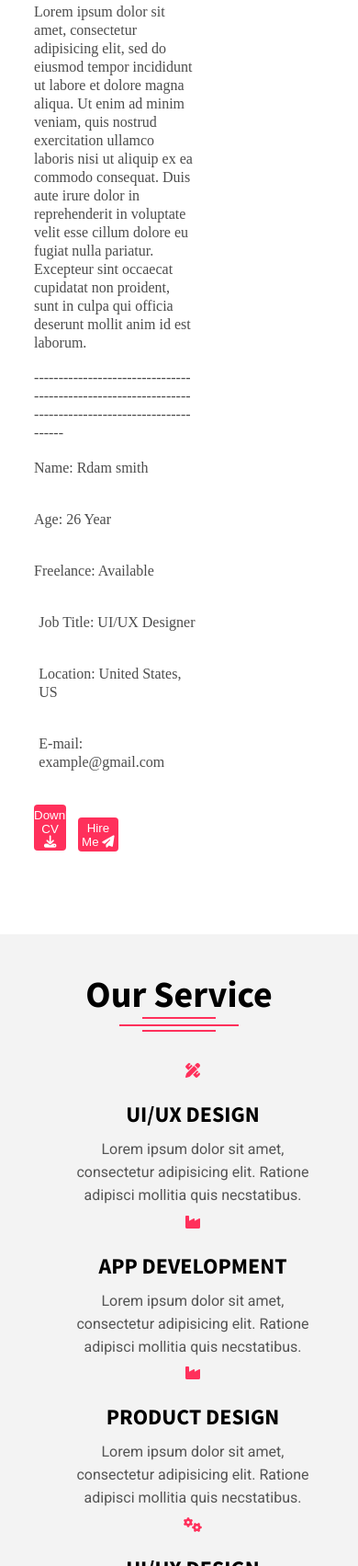
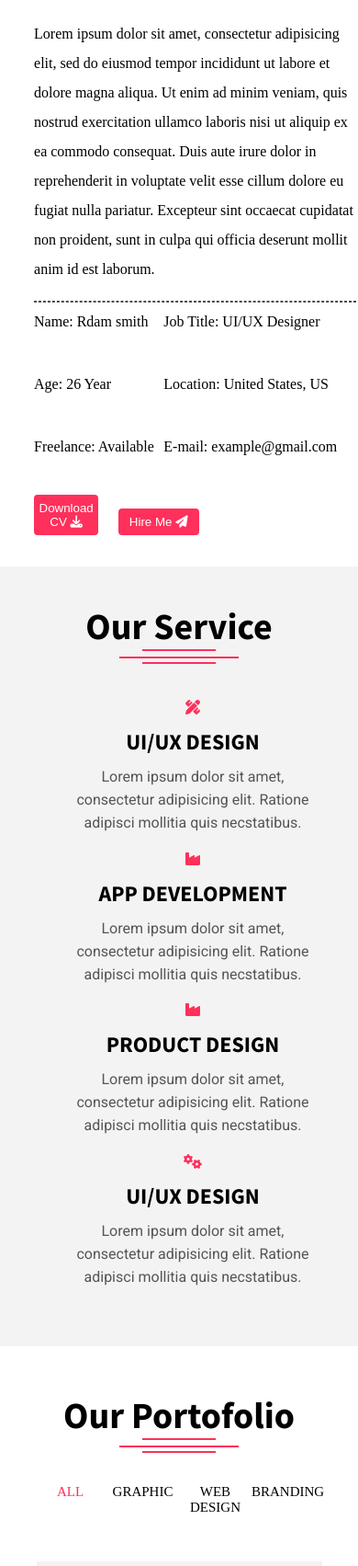
Before and after one commit to Aliaa18/NewFokir, a plain HTML site: page index.html in a window 390 px wide. Shown: the part 1328-3031 px from the top of the page at 92% size. Drawn offline with nearby package versions, Linux system fonts and the light colour scheme.

Commit message:
third commit

```diff
--- a/Css/main.css
+++ b/Css/main.css
@@ -208,10 +208,11 @@ float: left;
 /* right: 5%; */
 
 }
-#about .about-info p{
-  color: #333333e0;
-  line-height: 20px;
+.about-info .dash{
+  border: 0.7px dashed #333333e0;
+  margin-bottom: 5px;
 }
+
 #about .information1{
   float: left;
 }
@@ -311,29 +312,33 @@ transition: 1s;
 }
   #service .child{
     width: 25%;
-    /* height:  200px ; */
     float: left;
     padding-inline:2%;
+    padding-block: 5px;
     text-align: center;
-    transition: 0.3s background-color;
+    transition: background-color  0.3s;
     border-radius: 5px;
+    transition: transform 0.3s  ;
   }
   #service .child .i{
     color: #ff305b;
     width: 30px;
     height: 30px;
-    transition: 0.3s transform ;
+    transition:transform 0.3s  ;
     margin: auto;
+
   }
 #service .child:hover {
   background-color: #fff;
+  transform: scaleY(1.1);
+  cursor: pointer;
 }
 #service .child:hover  .i{
-  transform: scale(1.2);
+  transform: scale(1.1);
 
 }
   #service .child h3{
-    margin-block: 10px;
+    margin-bottom: 10px;
     font-size: 24px;
     font-family: 'Source Sans Pro', sans-serif;
   }
@@ -437,7 +442,7 @@ transition: 1s;
 #mini .text{
 
   height: 40%;
-   width: 90%;
+   width: 80%;
   margin: auto;
 }
 #mini .child{
@@ -630,14 +635,17 @@ transition: 1s;
 }
 #contact button{
   background-color: #ff305b;
-  height: 40px;
+  height: 50px;
   width: 30%;
   border-radius: 5px;
   border: 3px solid transparent;
   margin-top: 40px;
   font-family: 'Roboto', sans-serif;
   font-size: 16px;
+  cursor: pointer;
+  padding-block: 3px;
 }
+
         #contact .end{
          width: 100%;
          height: 25vh;
@@ -835,9 +843,34 @@ transition: 1s;
                     transform: translateY(-50%) rotate(-45deg);
                 }
                 #about{
-                  height: 1500px;
+                  height: 1100px;
                 }
                 #about .about-info{
-                  margin-top: 5%;
+                  margin-top: 10%;
+                  width: 100%;
                 }
+
+                #feed .parent{
+
+                  width: 90%;
+                  margin:auto ;
+
+                 }
+                 #mini{
+                  padding-top: 50%;
+                 }
+                 #portofolio ul {
+                  width: 90%
+                }
+                 #portofolio ul li{
+                  font-size: 15px;
+
+                  float: left;
+                }
+                #contact .links{
+                  margin-left: 10px;
+                 }
+                #contact {
+                  font-size: 15px;
+                 }
                          }
--- a/index.html
+++ b/index.html
@@ -119,7 +119,7 @@
             pariatur. Excepteur sint occaecat cupidatat non proident, sunt in
             culpa qui officia deserunt mollit anim id est laborum.
           </p><br>
-          <p>------------------------------------------------------------------------------------------------------</p><br>
+          <div class="dash"></div>
           <div class="information1">
             <p>Name: Rdam smith</p>
             <br ><br>
@@ -186,14 +186,13 @@
                 <div class="items">
                   <h2 class="heading">Our Portofolio</h2>
               <ul>
-                <li><a href="#" class="an">ALL</a></li>
-                <li><a href="#">GRAPHIC</a></li>
-                <li><a href="#">WEB DESIGN</a></li>
-                <li><a href="#">BRANDING</a></li>
+                <li><a href="#all" class="an">ALL</a></li>
+                <li><a href="#graphic">GRAPHIC</a></li>
+                <li><a href="#design">WEB DESIGN</a></li>
+                <li><a href="#branding">BRANDING</a></li>
                 <div class="clr"></div>
               </ul>
-              <div class="con">
-
+              <div class="con" id="all">
                    <div class="image">
                     <div class="inner">
                       <img src="./Images/1.jpg" alt="watch">
```
